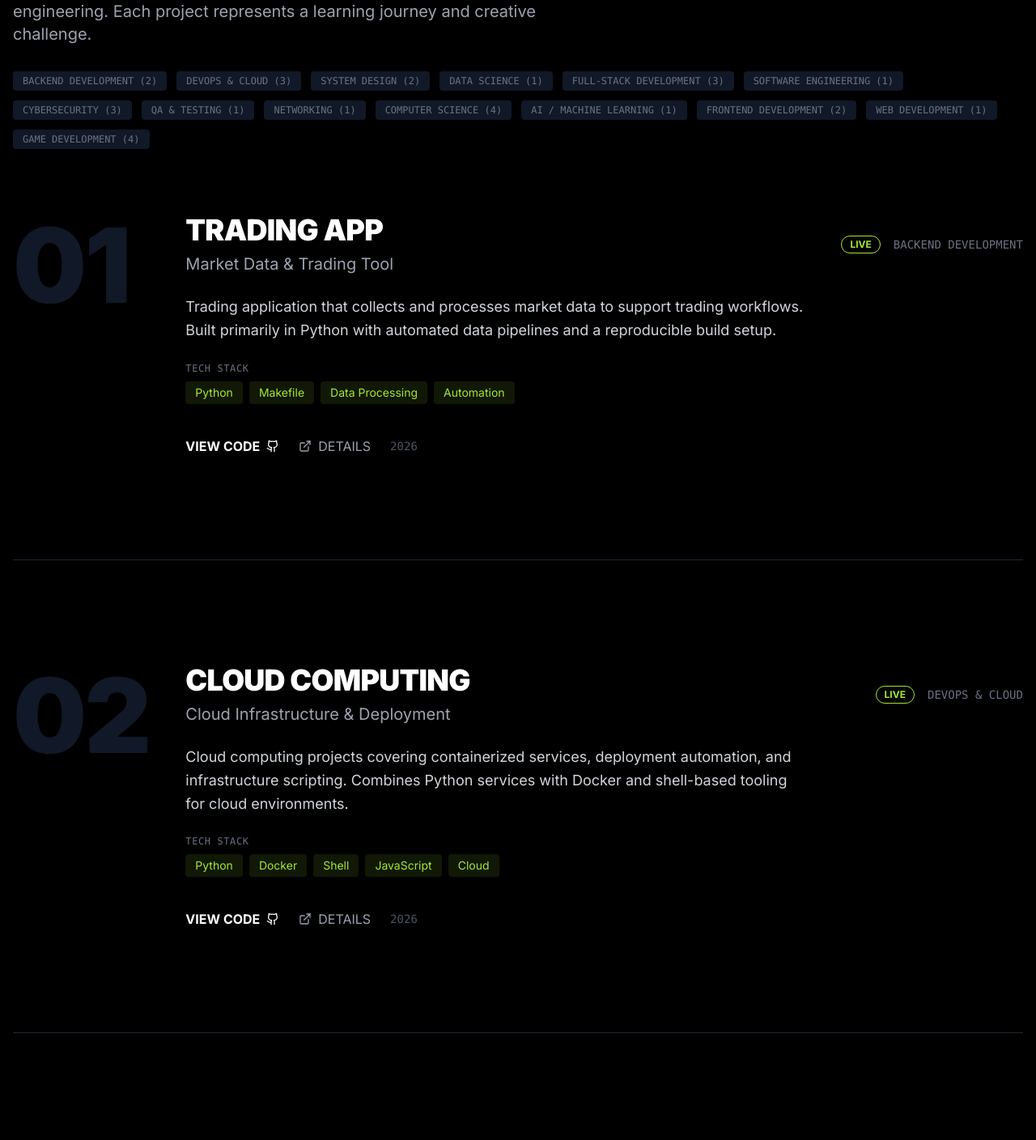
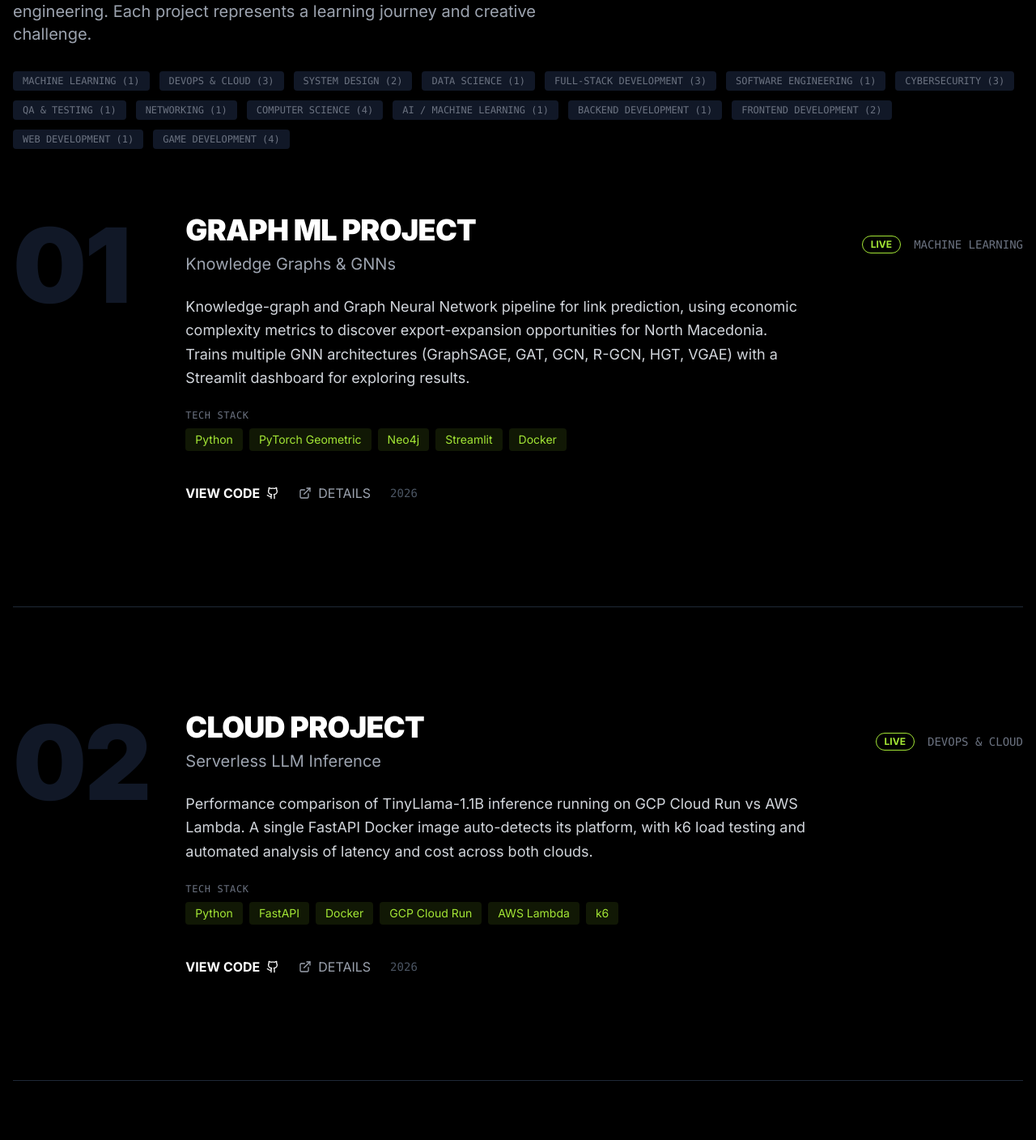
Before and after one commit to dariyozz/Personal-Portfolio, a Next.js app: page /work in a window 1280 px wide. Shown: the part 460-1868 px from the top of the page at 81% size. Built offline with nearby package versions, Linux system fonts and the light colour scheme.

Commit message:
feat: update project details and tech stack for work page
Updated project descriptions, tech stacks, and titles for clarity and relevance

Co-authored-by: Дарио Јаковлески <134236483+dariyozz@users.noreply.github.com>

```diff
--- a/app/work/page.tsx
+++ b/app/work/page.tsx
@@ -7,24 +7,24 @@ export default function WorkPage() {
   const projects = [
     // === LATEST PROJECTS ===
     {
-      id: "trading-app",
-      title: "TRADING APP",
-      subtitle: "Market Data & Trading Tool",
+      id: "graph-ml-project",
+      title: "GRAPH ML PROJECT",
+      subtitle: "Knowledge Graphs & GNNs",
       description:
-        "Trading application that collects and processes market data to support trading workflows. Built primarily in Python with automated data pipelines and a reproducible build setup.",
-      tech: ["Python", "Makefile", "Data Processing", "Automation"],
+        "Knowledge-graph and Graph Neural Network pipeline for link prediction, using economic complexity metrics to discover export-expansion opportunities for North Macedonia. Trains multiple GNN architectures (GraphSAGE, GAT, GCN, R-GCN, HGT, VGAE) with a Streamlit dashboard for exploring results.",
+      tech: ["Python", "PyTorch Geometric", "Neo4j", "Streamlit", "Docker"],
       year: "2026",
       status: "LIVE",
-      category: "BACKEND DEVELOPMENT",
+      category: "MACHINE LEARNING",
       githubUrl: "https://github.com/dariyozz/wbs_mk_trade",
     },
     {
       id: "cloud-computing",
-      title: "CLOUD COMPUTING",
-      subtitle: "Cloud Infrastructure & Deployment",
+      title: "CLOUD PROJECT",
+      subtitle: "Serverless LLM Inference",
       description:
-        "Cloud computing projects covering containerized services, deployment automation, and infrastructure scripting. Combines Python services with Docker and shell-based tooling for cloud environments.",
-      tech: ["Python", "Docker", "Shell", "JavaScript", "Cloud"],
+        "Performance comparison of TinyLlama-1.1B inference running on GCP Cloud Run vs AWS Lambda. A single FastAPI Docker image auto-detects its platform, with k6 load testing and automated analysis of latency and cost across both clouds.",
+      tech: ["Python", "FastAPI", "Docker", "GCP Cloud Run", "AWS Lambda", "k6"],
       year: "2026",
       status: "LIVE",
       category: "DEVOPS & CLOUD",
@@ -32,11 +32,11 @@ export default function WorkPage() {
     },
     {
       id: "distributed-systems-app",
-      title: "DISTRIBUTED SYSTEMS APP",
-      subtitle: "Full-Stack Distributed Application",
+      title: "DISTRIBUTED SYSTEMS PROJECT",
+      subtitle: "Real-Time Smart City Monitoring",
       description:
-        "Full-stack distributed systems application with a Python backend and TypeScript frontend. Features containerized services, a PostgreSQL database, and infrastructure tooling for scalable, fault-tolerant deployments.",
-      tech: ["Python", "TypeScript", "Docker", "PostgreSQL", "Distributed Systems"],
+        "UrbanPulse, a distributed smart-city monitoring platform that simulates live IoT sensors across London, Tokyo, and New York. Streams readings through Kafka into PostgreSQL, InfluxDB, and Redis, detects alerts, and visualizes city state in a real-time React dashboard.",
+      tech: ["Python", "Kafka", "FastAPI", "React", "PostgreSQL", "InfluxDB", "Redis"],
       year: "2026",
       status: "LIVE",
       category: "SYSTEM DESIGN",
```
